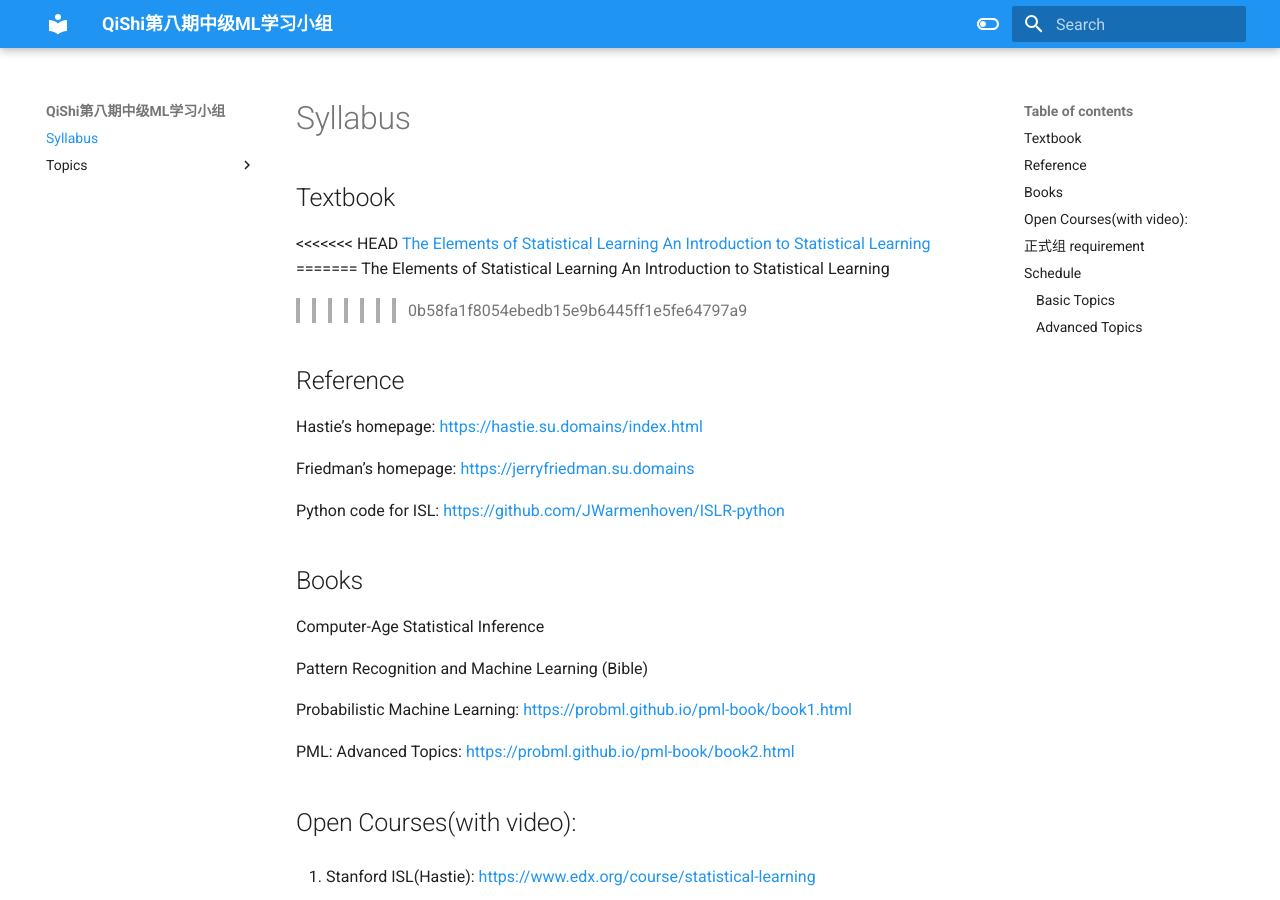
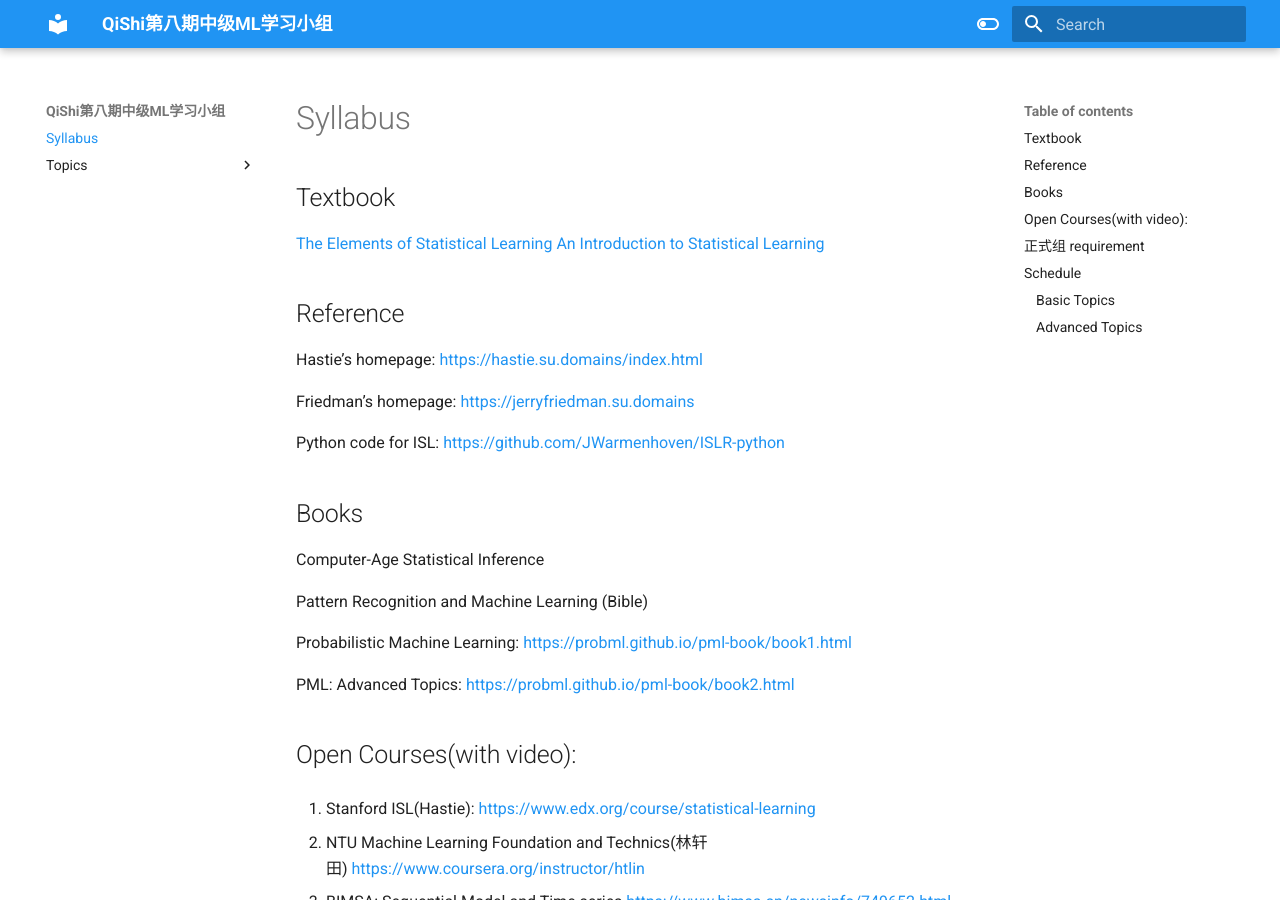
Before and after one commit to qishiclub/intermediate-ml-8th, an MkDocs documentation site: the page built from docs/index.md, in a window 1280 px wide and 900 px high. Built offline with MkDocs 1.6.1 and Material for MkDocs 9.7.7, drawn with Linux system fonts in a browser that asks for light colours.

Commit message:
Merge with Xiaonan's version

```diff
--- a/docs/index.md
+++ b/docs/index.md
@@ -2,13 +2,8 @@
 
 ## Textbook
 
-<<<<<<< HEAD
 [The Elements of Statistical Learning](https://hastie.su.domains/Papers/ESLII.pdf)
 [An Introduction to Statistical Learning](https://hastie.su.domains/ISLR2/ISLRv2_website.pdf)
-=======
-The Elements of Statistical Learning
-An Introduction to Statistical Learning
->>>>>>> 0b58fa1f8054ebedb15e9b6445ff1e5fe64797a9
 
 ## Reference
 
```
